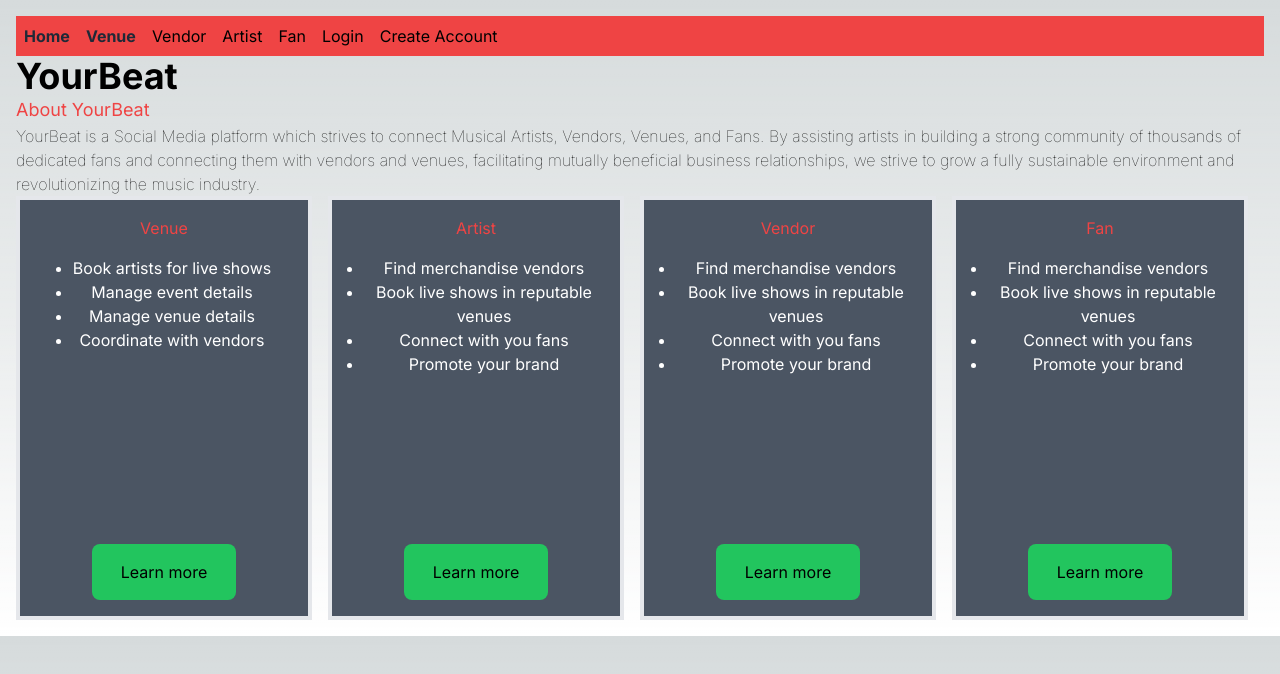
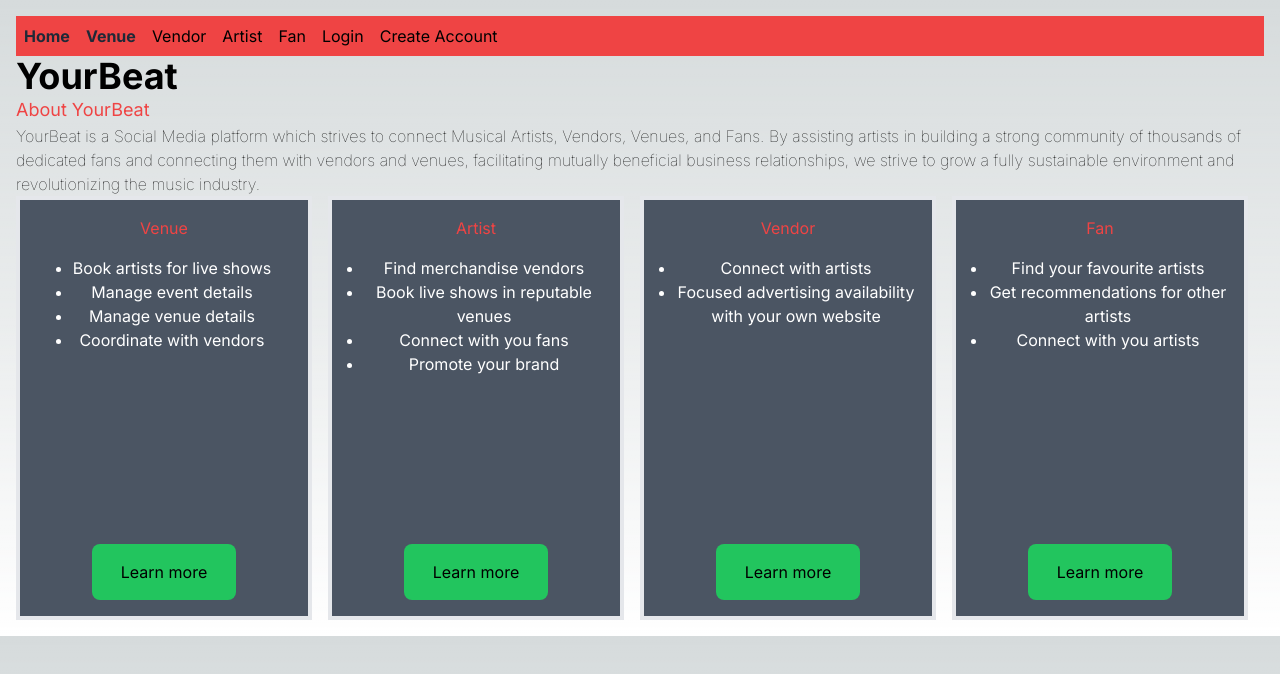
Before and after one commit to segvndo/YourBeat-TS, a Next.js app: page / in a window 1280 px wide. Shown: the top 674 px of the page. Built offline with nearby package versions, Linux system fonts and the light colour scheme.

Commit message:
Add details to homepage cards

```diff
--- a/app/page.tsx
+++ b/app/page.tsx
@@ -66,16 +66,10 @@ export default function Home() {
           <div className="flex-grow">
             <ul className="text-white pl-4 list-disc text-center">
               <li>
-                Find merchandise vendors
+                Connect with artists
               </li>
               <li>
-                Book live shows in reputable venues
-              </li>
-              <li>
-                Connect with you fans
-              </li>
-              <li>
-                Promote your brand
+                Focused advertising availability with your own website
               </li>
             </ul>
           </div>
@@ -88,16 +82,13 @@ export default function Home() {
           <div className="flex-grow">
             <ul className="text-white pl-4 list-disc text-center">
               <li>
-                Find merchandise vendors
+                Find your favourite artists
               </li>
               <li>
-                Book live shows in reputable venues
+                Get recommendations for other artists
               </li>
               <li>
-                Connect with you fans
-              </li>
-              <li>
-                Promote your brand
+                Connect with you artists
               </li>
             </ul>
           </div>
```
